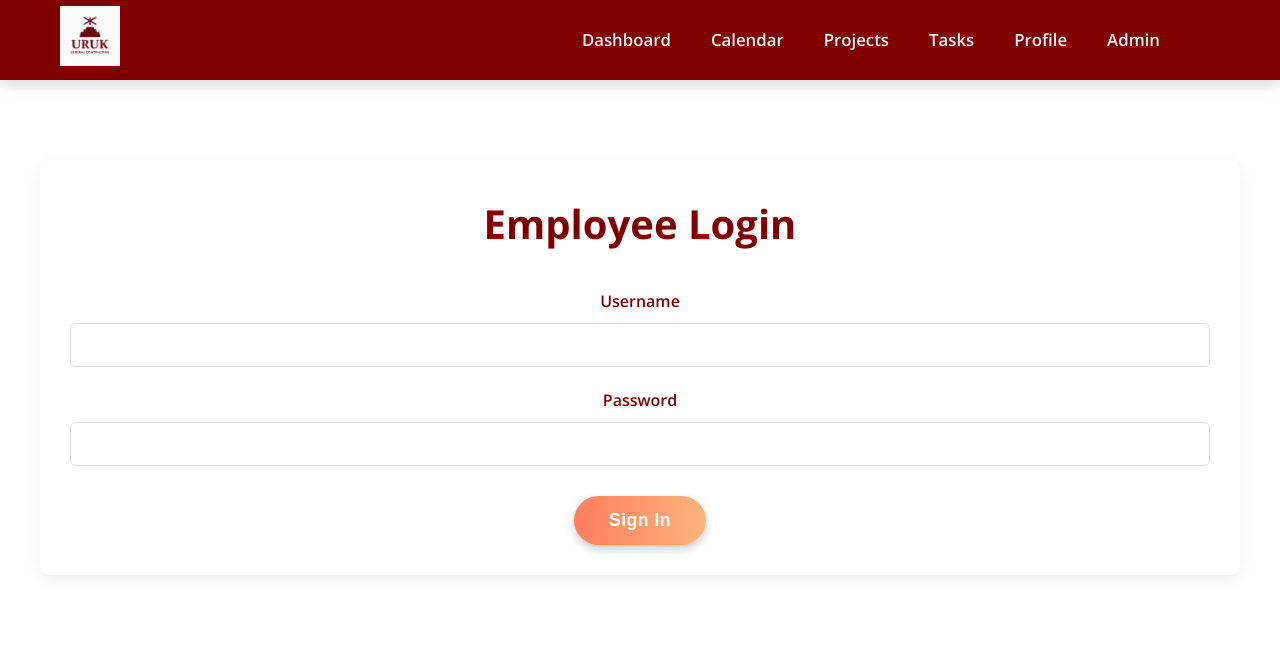
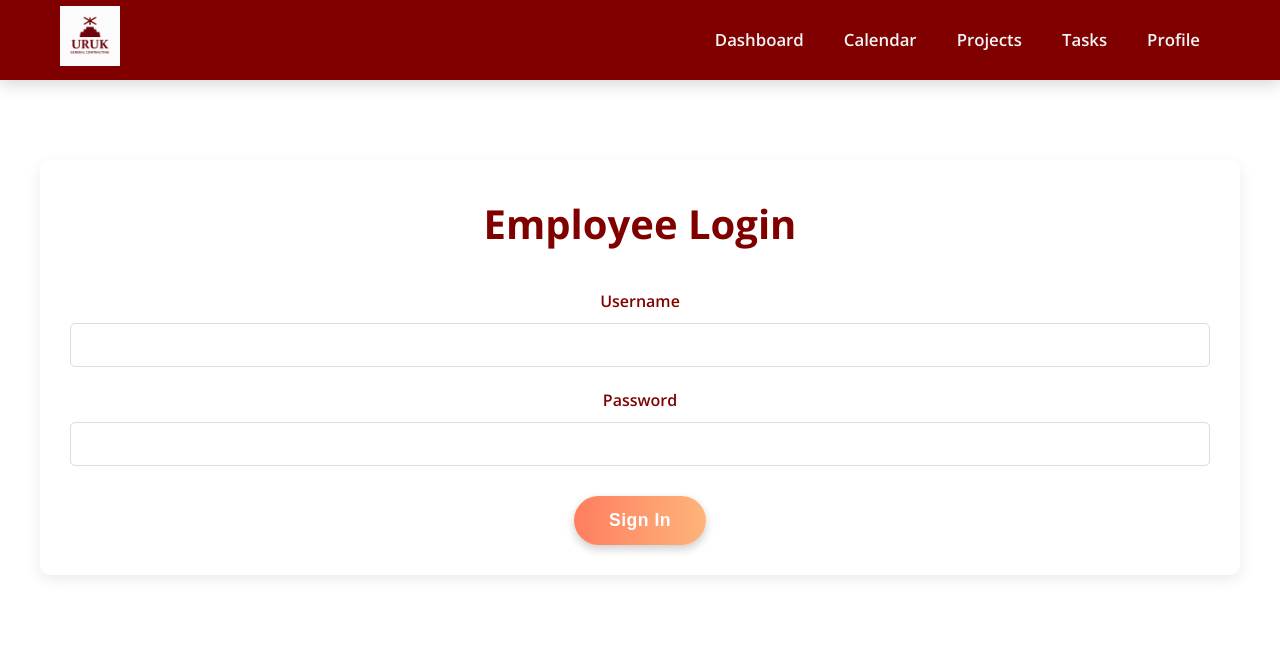
Before and after one commit to Towaiji/uruk-website, a Django app: page / in a window 1280 px wide. Shown: the top 654 px of the page. Run offline with Django 5.2, Linux system fonts and the light colour scheme.

Commit message:
Added admin based controls

```diff
--- a/backend/landing/templates/header.html
+++ b/backend/landing/templates/header.html
@@ -11,8 +11,15 @@
         <li><a href="{% url 'projects' %}">Projects</a></li>
         <li><a href="{% url 'tasks' %}">Tasks</a></li>
         <li><a href="{% url 'profile' %}">Profile</a></li>
-        <li><a href="{% url 'admin' %}"><i class="fa-solid fa-lock"></i> Admin</a></li>
-        <li><a href="{% url 'admin' %}"><i class="fa-solid fa-bell"></i></a></li>
+        <!-- <li><a href="{% url 'admin_page' %}"><i class="fa-solid fa-lock"></i> Admin</a></li>
+        <li><a href="{% url 'admin_page' %}"><i class="fa-solid fa-bell"></i></a></li> -->
+
+        {% if user.is_staff %}
+        <form method="post" action="{% url 'admin_page' %}">
+          {% csrf_token %}
+          <button type="submit"><i class="fa-solid fa-lock"></i> Admin</button>
+        </form>
+        {% endif %}
 
         {% if user.is_authenticated %}
         <form method="post" action="{% url 'log_out' %}">
--- a/backend/landing/urls.py
+++ b/backend/landing/urls.py
@@ -9,5 +9,5 @@ urlpatterns = [
     path('projects/', views.home, {'name': 'projects'}, name="projects"),
     path('tasks/', views.home, {'name': 'tasks'}, name="tasks"),
     path('profile/', views.home, {'name': 'profile'}, name="profile"),
-    path('admin/', views.home, {'name': 'admin'}, name="admin"),
+    path('admin_page/', views.home, {'name': 'admin_page'}, name="admin_page"),
 ]
--- a/backend/landing/views.py
+++ b/backend/landing/views.py
@@ -1,5 +1,6 @@
 from django.shortcuts import render, redirect
 from django.contrib.auth import authenticate, login, logout
+from django.contrib.admin.views.decorators import staff_member_required
 from django.contrib import messages
 
 def home(req, name="home"):  # Default to "home" for the root
```
Also changed, not shown: backend/landing/templates/admin_page.html (renamed from backend/landing/templates/admin.html, +1 -18 lines), backend/db.sqlite3.
